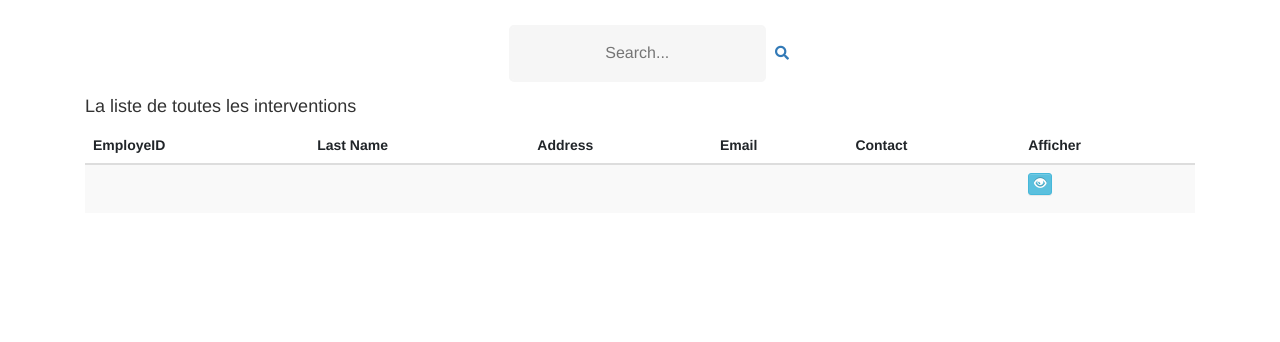
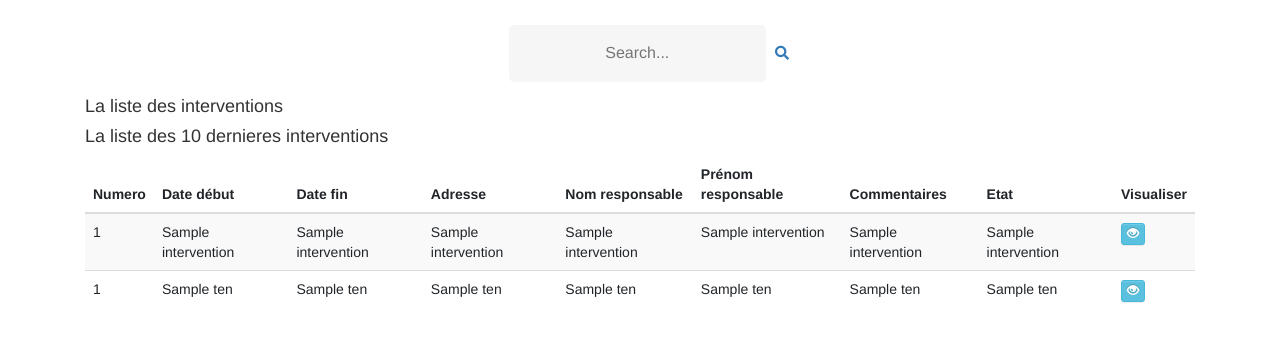
Before and after one commit to robilci/projet_archi_n_tiers, a PHP site: template action-reports/app/view/intervention/list.php in a window 1280 px wide. Shown: the part 72-414 px from the top of the page. Run offline with PHP 8.4, Linux system fonts and the light colour scheme; the visitor is signed in with stand-in values (Sample User, id 1); the template is opened without the code that fills it: most values are stand-ins (such as "Sample title", 1, 10 or a date in 2020); grey boxes labelled with a size stand in for pictures from a placeholder-image service; lists and menus that the app fills with data are empty; some libraries are stand-ins or nearby versions.

Commit message:
list intervention

```diff
--- a/action-reports/app/App.php
+++ b/action-reports/app/App.php
@@ -27,6 +27,11 @@ class App
         $router->get('/ajax/firefighters', 'Firefighter#getFirefighters');
         $router->post('/ajax/vehicles/roles', 'Vehicle#getVehiclesRoles');
 
+		// Route pour lister les interventions	d'un pompier
+		$router->get('/listInterventions', 'Intervention#listOne');
+
+		//Route pour lister les 10 premiers
+		$router->get('/list10Interventions', 'Intervention#lastTen');
 
         //$router->get('/intervention/:id', "Intervention#getIntervention")->with('id', '[0-9]+');
         $router->run();
--- a/action-reports/app/controller/AuthenticationController.php
+++ b/action-reports/app/controller/AuthenticationController.php
@@ -47,12 +47,15 @@ class AuthenticationController extends AppController
                 $error = "Mauvais identifiant ou mot de passe";
                 $this->renderWithoutAuth('authentication', compact('error'));
             } else {
+				//var_dump($json);
+				$_SESSION["id"] = $json["P_ID"];
                 $_SESSION["email"] = $json["P_EMAIL"];
                 $_SESSION["firstname"] = $json["P_PRENOM"];
                 $_SESSION["lastname"] = $json["P_NOM"];
                 $_SESSION["exist"] = true;
 
-                $this->render('intervention.list');
+                $InterventionC = new InterventionController();
+				$InterventionC->lastTen();
             }
         } else {
             $this->render('intervention.list');
--- a/action-reports/app/view/authentication.php
+++ b/action-reports/app/view/authentication.php
@@ -22,7 +22,7 @@
             ?>
 
             <input type="text" id="login" class="fadeIn second" name="email" placeholder="login">
-            <input type="text" id="password" class="fadeIn third" name="pass" placeholder="password">
+            <input type="password" id="password" class="fadeIn third" name="pass" placeholder="password">
             <input type="submit" class="fadeIn fourth" value="Log In">
         </form>
 
--- a/action-reports/app/view/intervention/list.php
+++ b/action-reports/app/view/intervention/list.php
@@ -17,30 +17,85 @@
 
     <div class="row">
         <div class="col-md-12">
-            <h4>La liste de toutes les interventions</h4>
+		<?php
+		if(isset($listIntervention))
+		{
+			?>
+            <h4>La liste des interventions</h4>
+		<?php
+		} if(isset($listTen))
+		{
+			?>
+            <h4>La liste des 10 dernieres interventions</h4>
+
+		<?php  }?>
             <div class="table-responsive">
 
                 <table id="mytable" class="table table-bordred table-striped">
 
                     <thead>
 
-                    <th>EmployeID</th>
-                    <th>Last Name</th>
-                    <th>Address</th>
-                    <th>Email</th>
-                    <th>Contact</th>
-                    <th>Afficher</th>
+                    <th>Numero</th>
+                    <th>Date début</th>
+                    <th>Date fin</th>
+                    <th>Adresse</th>
+                    <th>Nom responsable </th>
+                    <th>Prénom responsable</th>
+					<th>Commentaires</th>
+					<th>Etat</th>
+					<th>Visualiser</th>
                     </thead>
                     <tbody>
-                        <tr>
-                            <td></td>
-                            <td></td>
-                            <td></td>
-                            <td></td>
-                            <td></td>
+
+						<?php if(isset($listIntervention))
+							{
+
+								foreach($listIntervention as $val)
+								{
+
+
+
+						?>
+						    <tr>
+                            <td><?php echo $val[0] ?></td>
+                            <td><?php echo $val[1] ?></td>
+                            <td><?php echo $val[2] ?></td>
+                            <td><?php echo $val[3] ?></td>
+							<td><?php echo $val[4] ?></td>
+							<td><?php echo $val[5] ?></td>
+                            <td><?php echo $val[6] ?></td>
+							<td><?php echo $val[7] ?></td>
+
+
+
                             <td><p data-placement="top" data-toggle="tooltip" title="View"><a class="btn btn-info btn-xs" data-title="View" data-toggle="modal" data-target="#view" href=""><span class="glyphicon glyphicon-eye-open"></span></a></p></td>
                         </tr>
+	<?php } } ?>
 
+		<?php if(isset($listTen))
+							{
+
+								foreach($listTen as $val)
+								{
+
+
+
+						?>
+						    <tr>
+                            <td><?php echo $val[0] ?></td>
+                            <td><?php echo $val[1] ?></td>
+                            <td><?php echo $val[2] ?></td>
+                            <td><?php echo $val[3] ?></td>
+							<td><?php echo $val[4] ?></td>
+							<td><?php echo $val[5] ?></td>
+                            <td><?php echo $val[6] ?></td>
+							<td><?php echo $val[7] ?></td>
+
+
+
+                            <td><p data-placement="top" data-toggle="tooltip" title="View"><a class="btn btn-info btn-xs" data-title="View" data-toggle="modal" data-target="#view" href=""><span class="glyphicon glyphicon-eye-open"></span></a></p></td>
+                        </tr>
+	<?php } } ?>
                     </tbody>
 
                 </table>
--- a/action-reports/app/view/templates/nav.php
+++ b/action-reports/app/view/templates/nav.php
@@ -11,11 +11,11 @@
                 <div class="dropdown-menu" aria-labelledby="dropdown03">
                     <a class="dropdown-item" href="/intervention/create">Créer une intervention</a>
                     <a class="dropdown-item" href="#">Gérer les interventions</a>
-                    <a class="dropdown-item" href="/interventions/archived">Visualiser les interventions</a>
+                    <a class="dropdown-item" href="/listInterventions">Visualiser les interventions</a>
                 </div>
             </li>
             <li class="nav-item active">
-                <a class="nav-link" href="/home">Accueil<span class="sr-only">(current)</span></a>
+                <a class="nav-link" href="/list10Interventions">Accueil<span class="sr-only">(current)</span></a>
             </li>
 
 
--- a/action-reports/public/css/style.css
+++ b/action-reports/public/css/style.css
@@ -122,7 +122,7 @@ input[type=button]:active, input[type=submit]:active, input[type=reset]:active
     transform: scale(0.95);
 }
 
-input[type=text] {
+input[type=text],[type=password] {
     background-color: #f6f6f6;
     border: none;
     color: #0d0d0d;
--- a/api/controller/PompierController.php
+++ b/api/controller/PompierController.php
@@ -14,7 +14,7 @@ class PompierController
 	public function getAuthentication()
 	{
 		$pass = md5($_POST["pass"]);
-		$query = 'SELECT P_PRENOM, P_NOM, P_MDP,P_EMAIL FROM pompier WHERE pompier.P_EMAIL = "'. htmlspecialchars($_POST["email"]) . '" AND pompier.P_MDP = "' .$pass. '"';
+		$query = 'SELECT P_ID, P_PRENOM, P_NOM, P_MDP,P_EMAIL FROM pompier WHERE pompier.P_EMAIL = "'. htmlspecialchars($_POST["email"]) . '" AND pompier.P_MDP = "' .$pass. '"';
         $result = Database::getPDO()->query($query);
         $json = json_encode($result->fetch(), true);
         echo $json;
```
Also changed, not shown: action-reports/app/controller/InterventionController.php (+9 -4 lines), action-reports/app/model/InterventionModel.php (+28 -3 lines), action-reports/app/view/home.php (deleted, +0 -20 lines).
